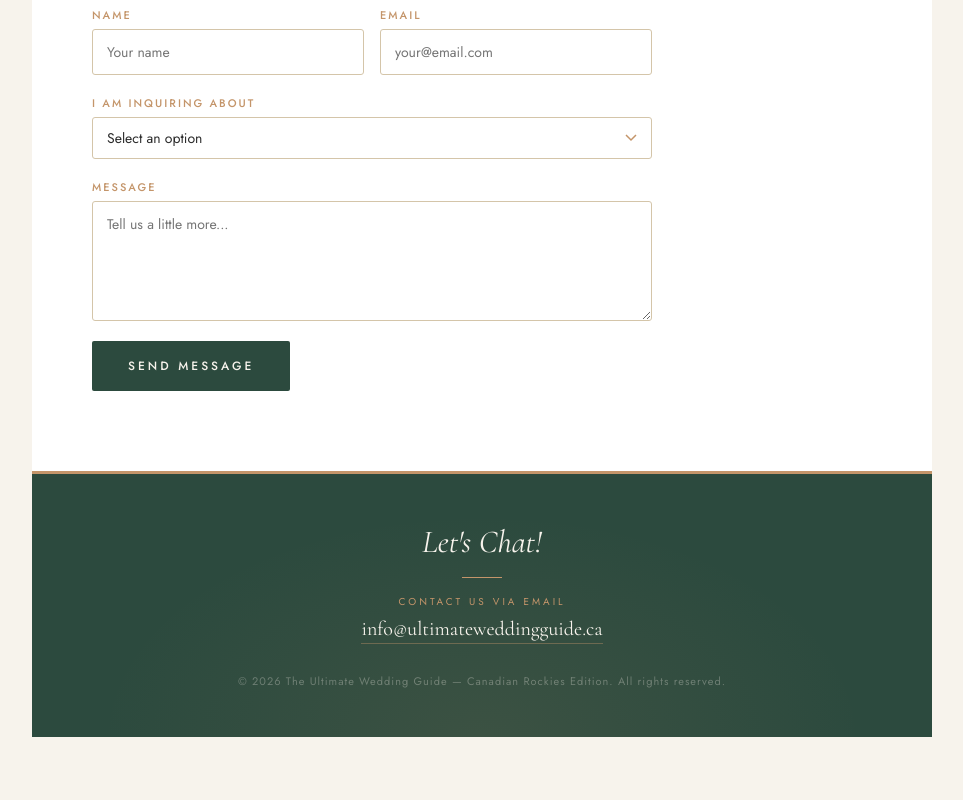
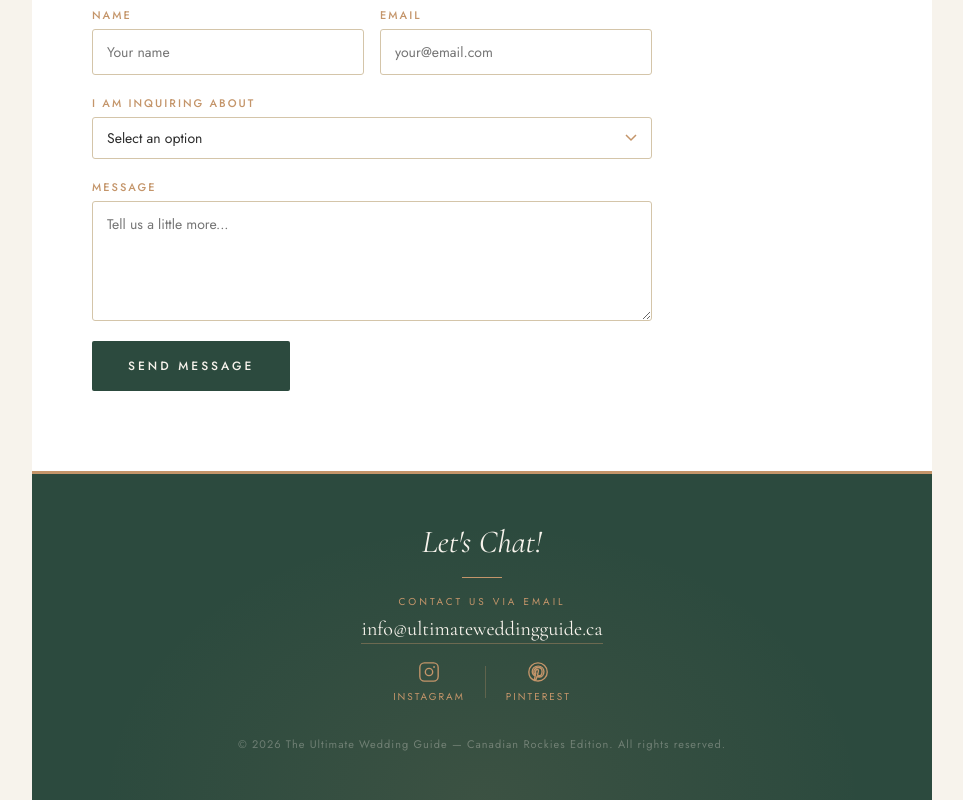
Before and after one commit to nkozminchuk/ultimate-wedding-guide, a React (Create React App) app: page / in a window 1280 px wide. Shown: the part 3003-3803 px from the top of the page, without its empty margins (158-1121 px from the left). Before the commit the page ends 3740 px from the top, so only its background shows below. Built offline with nearby package versions, Linux system fonts and the light colour scheme.

Commit message:
Update App.jsx

```diff
--- a/src/App.jsx
+++ b/src/App.jsx
@@ -3366,6 +3366,23 @@ export default function App() {
           <a href="mailto:info@ultimateweddingguide.ca" className="footer-email">
             info@ultimateweddingguide.ca
           </a>
+          <div style={{ display: "flex", alignItems: "center", justifyContent: "center", gap: 20, marginTop: 20, position: "relative" }}>
+            <a href="https://www.instagram.com/ultimateweddingguideca" target="_blank" rel="noopener noreferrer" style={{ display: "flex", flexDirection: "column", alignItems: "center", gap: 6, textDecoration: "none" }}>
+              <svg width="22" height="22" viewBox="0 0 24 24" fill="none" stroke="#C4956A" strokeWidth="1.5" strokeLinecap="round" strokeLinejoin="round">
+                <rect x="2" y="2" width="20" height="20" rx="5" ry="5"/>
+                <circle cx="12" cy="12" r="4"/>
+                <circle cx="17.5" cy="6.5" r="1" fill="#C4956A" stroke="none"/>
+              </svg>
+              <span style={{ fontFamily: "'Jost', sans-serif", fontSize: 10, letterSpacing: 2, color: "#C4956A", textTransform: "uppercase" }}>Instagram</span>
+            </a>
+            <div style={{ width: 1, height: 32, background: "rgba(196,149,106,0.3)", position: "relative" }} />
+            <a href="https://www.pinterest.ca/ultimateweddingguide" target="_blank" rel="noopener noreferrer" style={{ display: "flex", flexDirection: "column", alignItems: "center", gap: 6, textDecoration: "none" }}>
+              <svg width="22" height="22" viewBox="0 0 24 24" fill="none" stroke="#C4956A" strokeWidth="1.5" strokeLinecap="round" strokeLinejoin="round">
+                <path d="M12 2C6.48 2 2 6.48 2 12c0 4.24 2.65 7.86 6.39 9.29-.09-.78-.17-1.98.04-2.83.18-.77 1.22-5.17 1.22-5.17s-.31-.62-.31-1.54c0-1.45.84-2.53 1.88-2.53.89 0 1.32.67 1.32 1.47 0 .89-.57 2.24-.86 3.48-.25 1.04.51 1.88 1.53 1.88 1.83 0 3.24-1.93 3.24-4.72 0-2.47-1.77-4.19-4.31-4.19-2.93 0-4.65 2.2-4.65 4.47 0 .88.34 1.83.76 2.35.08.1.09.19.07.29-.08.32-.25 1.04-.28 1.18-.04.19-.14.23-.32.14-1.25-.58-2.03-2.42-2.03-3.89 0-3.15 2.29-6.05 6.61-6.05 3.47 0 6.16 2.47 6.16 5.77 0 3.45-2.17 6.22-5.19 6.22-1.01 0-1.97-.53-2.3-1.15l-.62 2.33c-.23.87-.84 1.96-1.25 2.62.94.29 1.94.45 2.97.45 5.52 0 10-4.48 10-10S17.52 2 12 2z"/>
+              </svg>
+              <span style={{ fontFamily: "'Jost', sans-serif", fontSize: 10, letterSpacing: 2, color: "#C4956A", textTransform: "uppercase" }}>Pinterest</span>
+            </a>
+          </div>
           <div className="footer-copy">
             © {new Date().getFullYear()} The Ultimate Wedding Guide — Canadian Rockies Edition. All rights reserved.
           </div>
```
